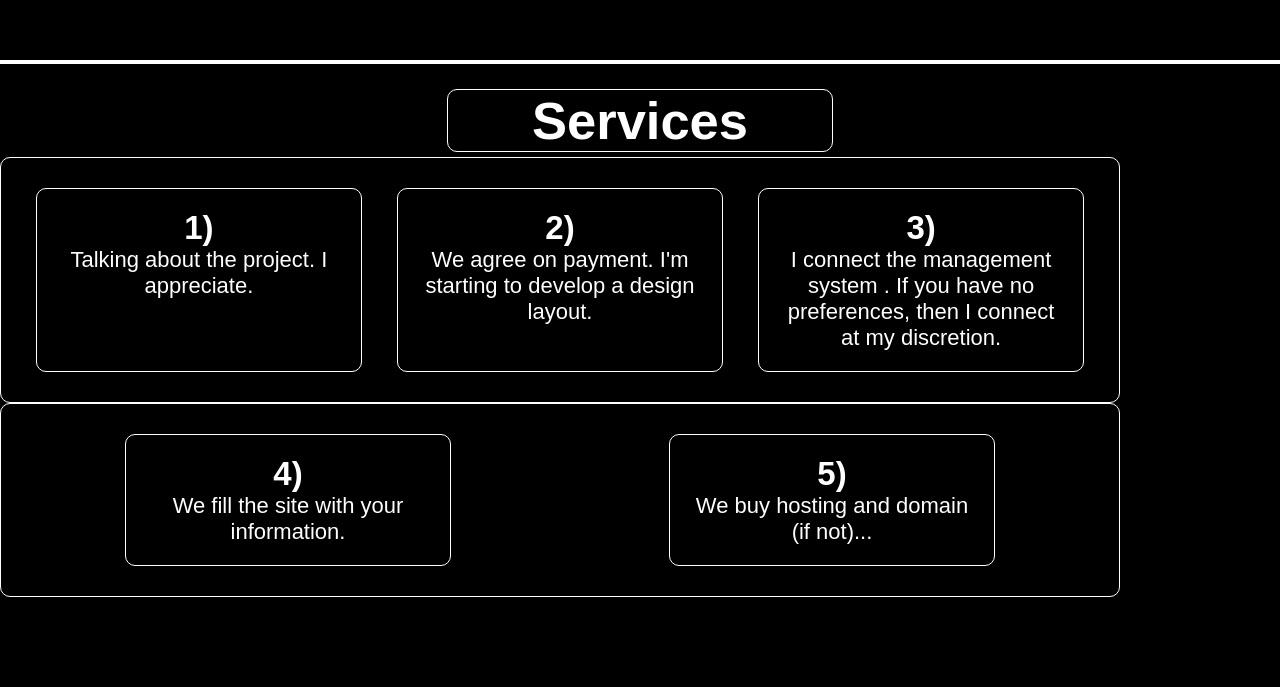
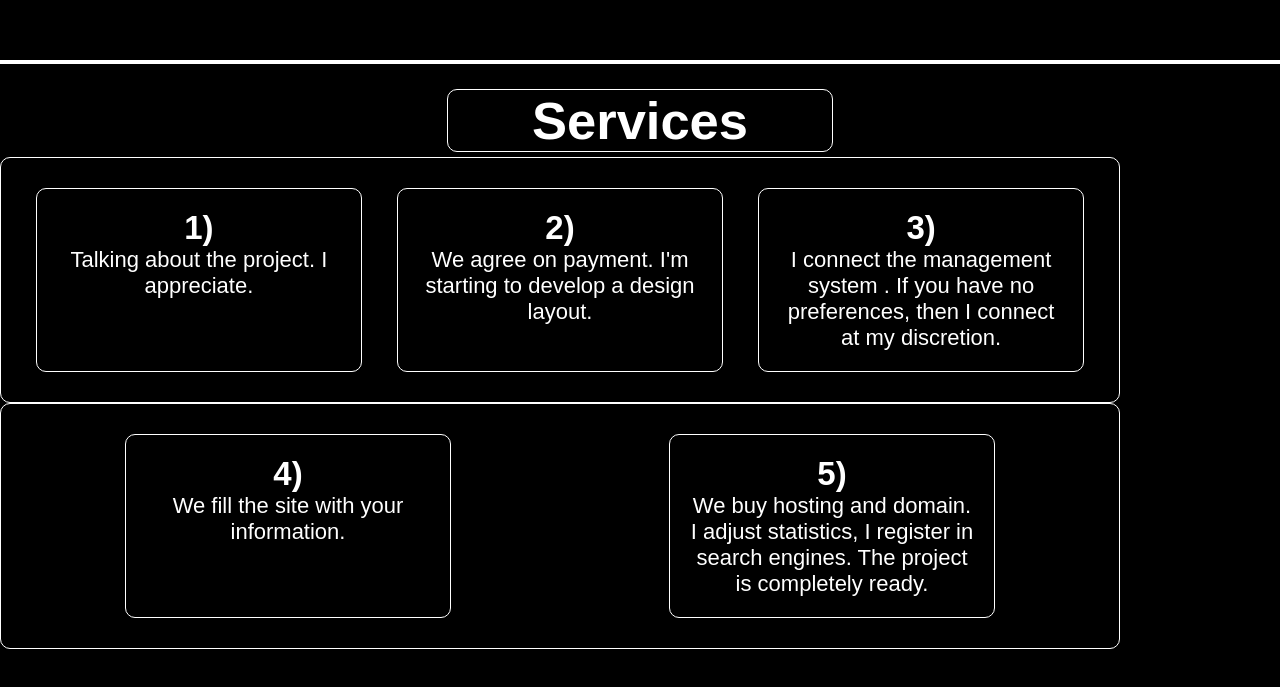
Before and after one commit to Nursen-Okenov/Nursen-Okenov.github.io, a plain HTML site: page index.html in a window 1280 px wide. Shown: the part 1560-2247 px from the top of the page. Drawn offline with Linux system fonts and the light colour scheme.

Commit message:
added index.html img

```diff
--- a/index.html
+++ b/index.html
@@ -55,7 +55,7 @@
             </div>
             <div class="img">
 
-                <img src="photo_2020-02-10_21-56-25.jpg"
+                <img src="nursen.jpg"
                     alt="">
                 <div class="information">
                     <div class="text">
@@ -121,7 +121,9 @@
 
 
                     <h2>5)</h2>
-                    <p>We buy hosting and domain (if not)...</p>
+                    <p>We buy hosting and domain.
+                    I adjust statistics, I register in search engines. The project is completely ready.
+                    </p>
 
                 </div>
 
```
